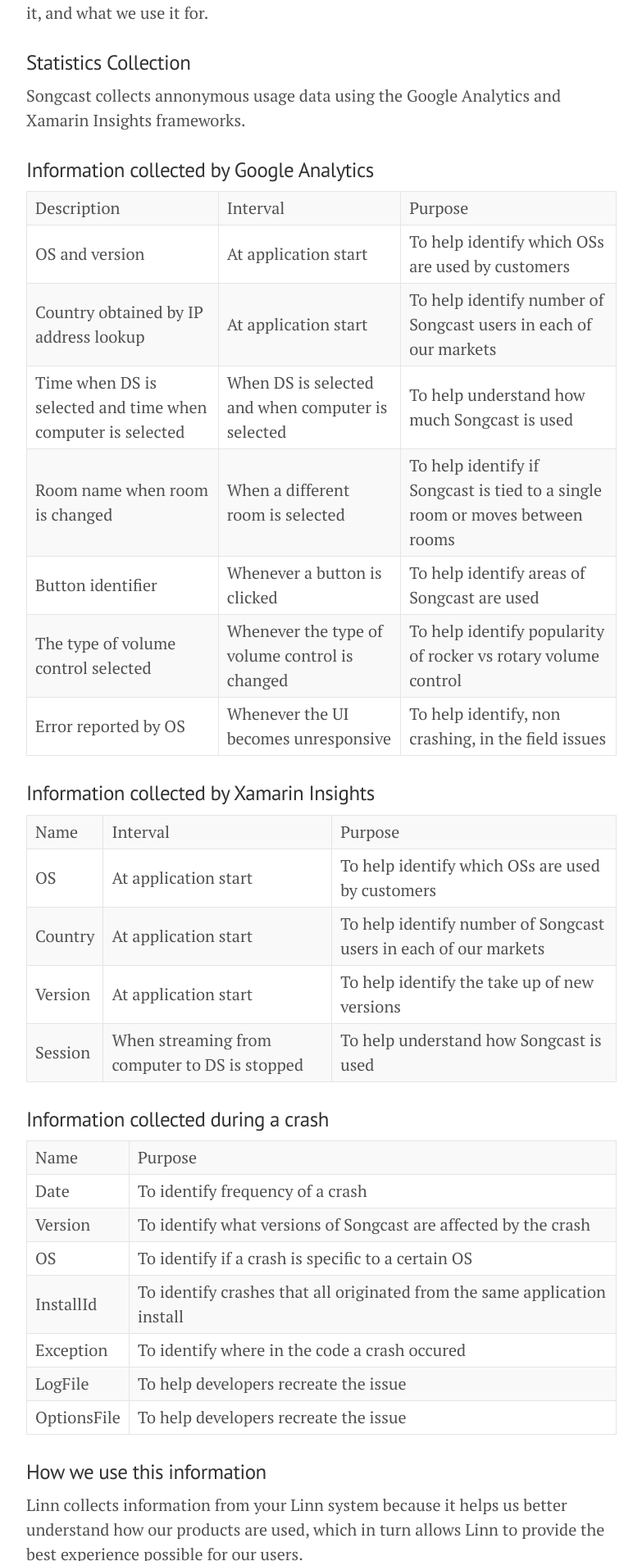
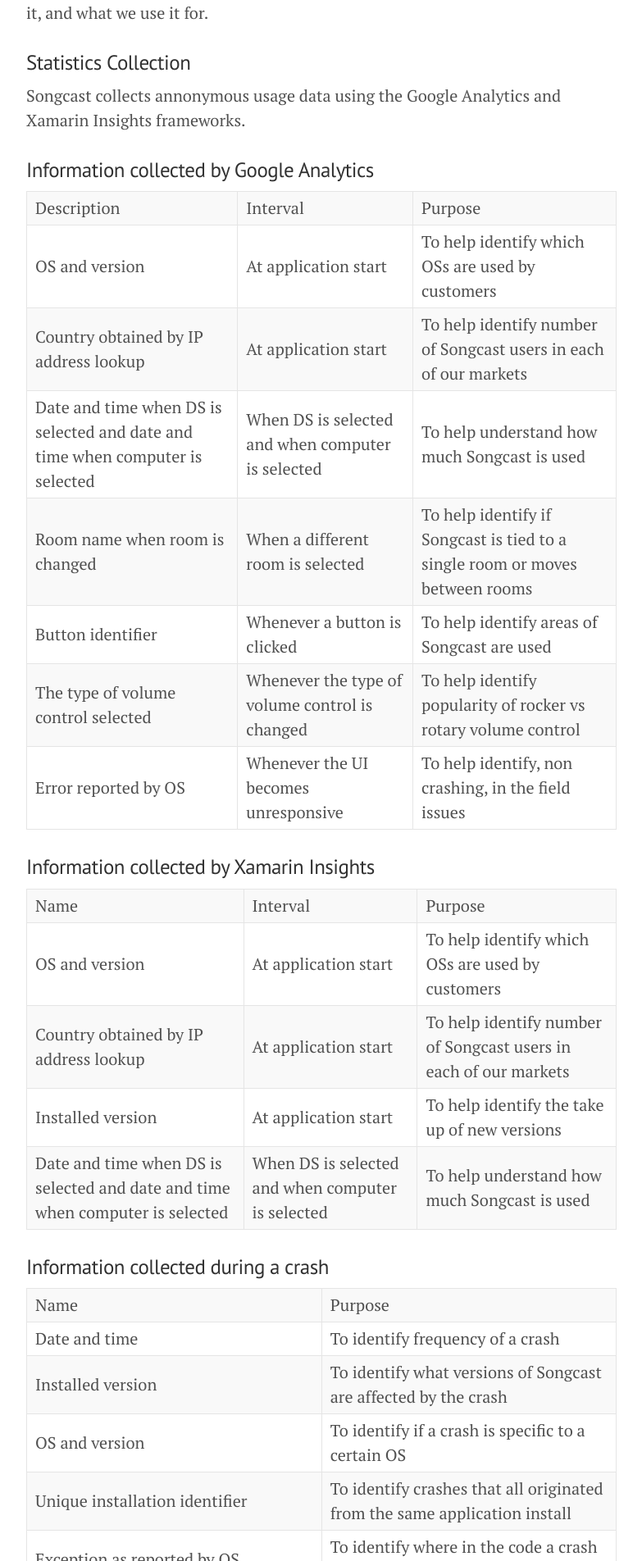
Before and after one commit to linn/songcast.site, a Jekyll site: the page built from privacy.md, in a window 1280 px wide. Shown: the part 339-2243 px from the top of the page at 82% size, without its empty margins (248-1031 px from the left). Built offline with Jekyll 4.4.1, drawn with Linux system fonts in a browser that asks for light colours; some of the changed text lies outside the part shown.

Commit message:
Update privacy.md

```diff
--- a/privacy.md
+++ b/privacy.md
@@ -16,7 +16,7 @@ Songcast collects annonymous usage data using the Google Analytics and Xamarin I
 | Description | Interval | Purpose
 | OS and version | At application start | To help identify which OSs are used by customers
 | Country obtained by IP address lookup | At application start | To help identify number of Songcast users in each of our markets
-| Time when DS is selected and time when computer is selected | When DS is selected and when computer is selected | To help understand how much Songcast is used
+| Date and time when DS is selected and date and time when computer is selected | When DS is selected and when computer is selected | To help understand how much Songcast is used
 | Room name when room is changed | When a different room is selected | To help identify if Songcast is tied to a single room or moves between rooms
 | Button identifier | Whenever a button is clicked | To help identify areas of Songcast are used
 | The type of volume control selected | Whenever the type of volume control is changed | To help identify popularity of rocker vs rotary volume control
@@ -25,21 +25,21 @@ Songcast collects annonymous usage data using the Google Analytics and Xamarin I
 ### Information collected by Xamarin Insights
 
 | Name | Interval | Purpose
-| OS | At application start | To help identify which OSs are used by customers
-| Country | At application start | To help identify number of Songcast users in each of our markets
-| Version | At application start | To help identify the take up of new versions
-| Session | When streaming from computer to DS is stopped | To help understand how Songcast is used
+| OS and version | At application start | To help identify which OSs are used by customers
+| Country obtained by IP address lookup | At application start | To help identify number of Songcast users in each of our markets
+| Installed version | At application start | To help identify the take up of new versions
+| Date and time when DS is selected and date and time when computer is selected |  When DS is selected and when computer is selected | To help understand how much Songcast is used
 
 ### Information collected during a crash
 
 | Name | Purpose
-| Date | To identify frequency of a crash
-| Version | To identify what versions of Songcast are affected by the crash
-| OS | To identify if a crash is specific to a certain OS
-| InstallId | To identify crashes that all originated from the same application install
-| Exception | To identify where in the code a crash occured
-| LogFile | To help developers recreate the issue
-| OptionsFile | To help developers recreate the issue
+| Date and time | To identify frequency of a crash
+| Installed version | To identify what versions of Songcast are affected by the crash
+| OS and version | To identify if a crash is specific to a certain OS
+| Unique installation identifier | To identify crashes that all originated from the same application install
+| Exception as reported by OS | To identify where in the code a crash occured
+| Linn developer logging information for the current application session | To help developers recreate the issue
+| Current options used by application | To help developers recreate the issue
 
 ### How we use this information
 
```
